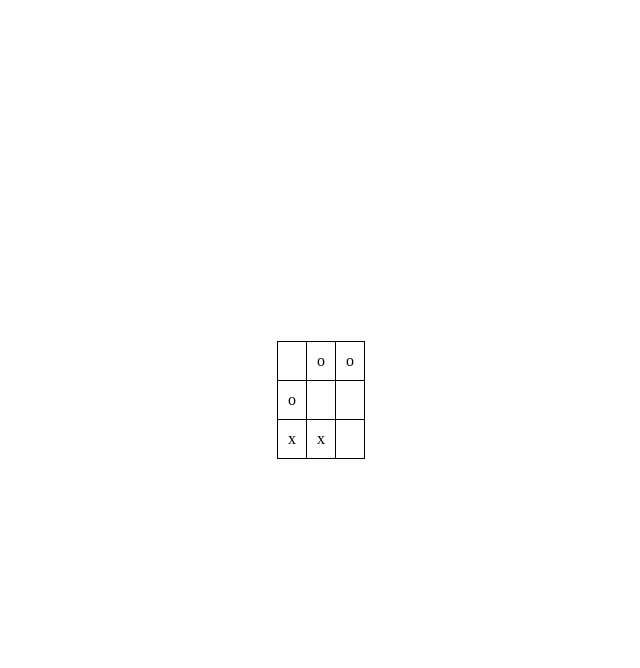
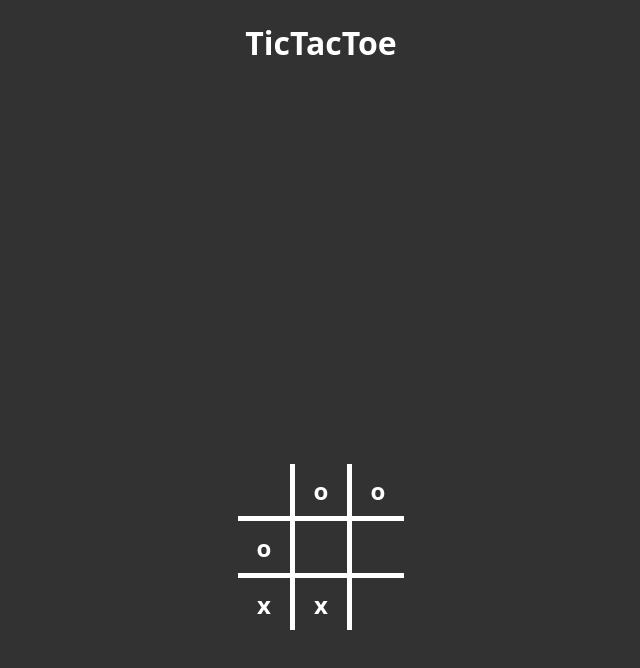
Before and after one commit to LucasWeiss36/TicTacToe, a plain HTML site: page index.html in a window 1280 px wide. Shown: the whole page, without its empty margins (319-959 px from the left). Drawn offline with Linux system fonts and the light colour scheme.

Commit message:
second commit

```diff
--- a/index.html
+++ b/index.html
@@ -7,6 +7,7 @@
     <link rel="stylesheet" href="style.css">
 </head>
 <body onload="init()">
+    <h1>TicTacToe</h1>
     <div id="content"></div>
     <script src="script.js"></script>
 </body>
--- a/style.css
+++ b/style.css
@@ -1,17 +1,50 @@
-body, html {
-    height: 100%;
+body {
+    background-color: #323232;
+    font-family: 'Open Sans', sans-serif;
     margin: 0;
+    padding: 0;
+    color: white;
+}
+
+h1{
+  display: flex;
+  justify-content: center;
+}
+
+#content {
+  margin-top: 400px;
     display: flex;
     justify-content: center;
     align-items: center;
 }
-#container {
-    text-align: center;
-}
+
 table {
     border-collapse: collapse;
 }
-table, th, td {
-    border: 1px solid black;
-    padding: 10px;
+
+td {
+    width: 50px;
+    height: 50px;
+    text-align: center;
+    font-size: 24px;
+    font-weight: bold;
 }
+
+table {
+    border-collapse: collapse;
+  }
+  table td {
+    border: 5px solid white;
+  }
+  table tr:first-child td {
+    border-top: 0;
+  }
+  table tr td:first-child {
+    border-left: 0;
+  }
+  table tr:last-child td {
+    border-bottom: 0;
+  }
+  table tr td:last-child {
+    border-right: 0;
+  }
```
